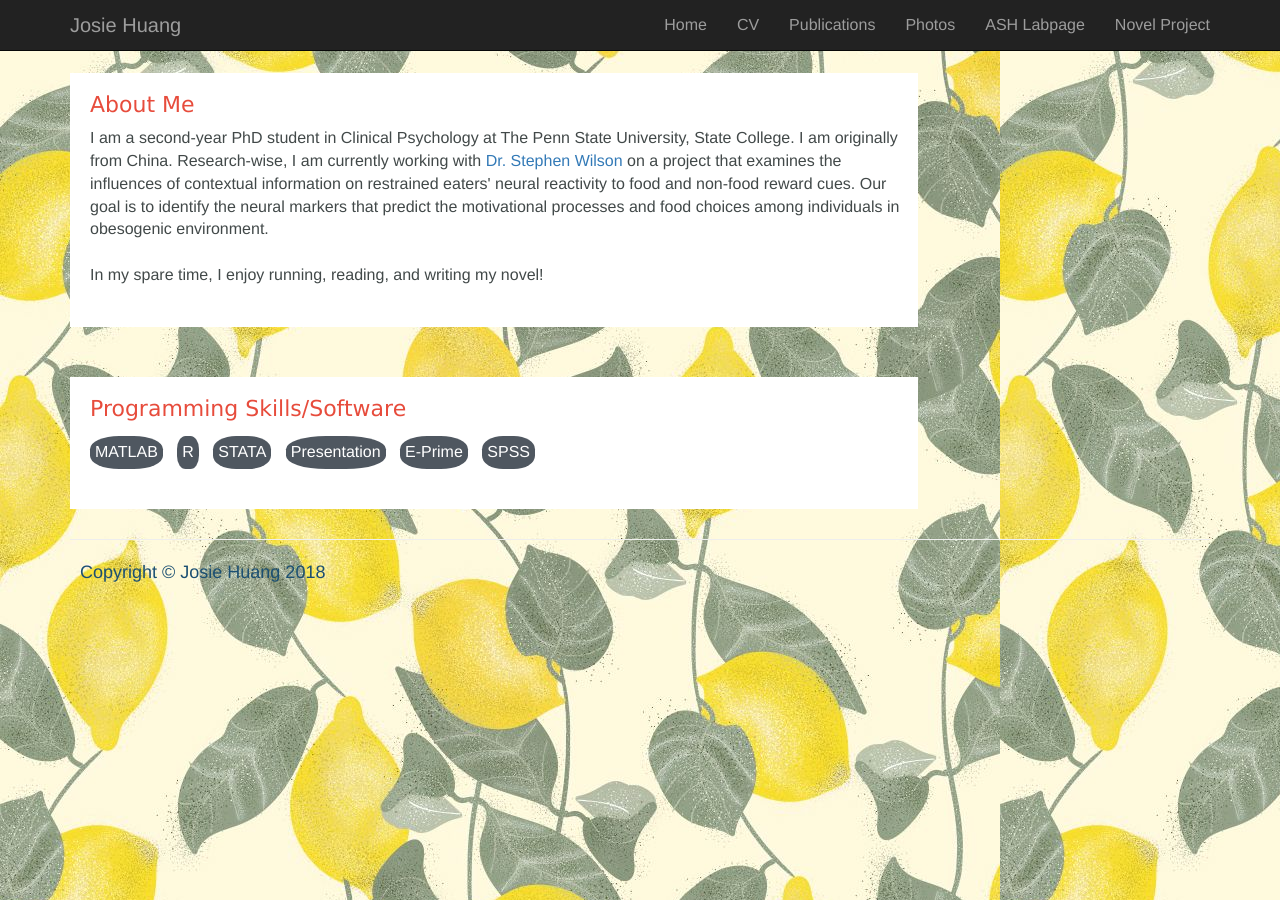
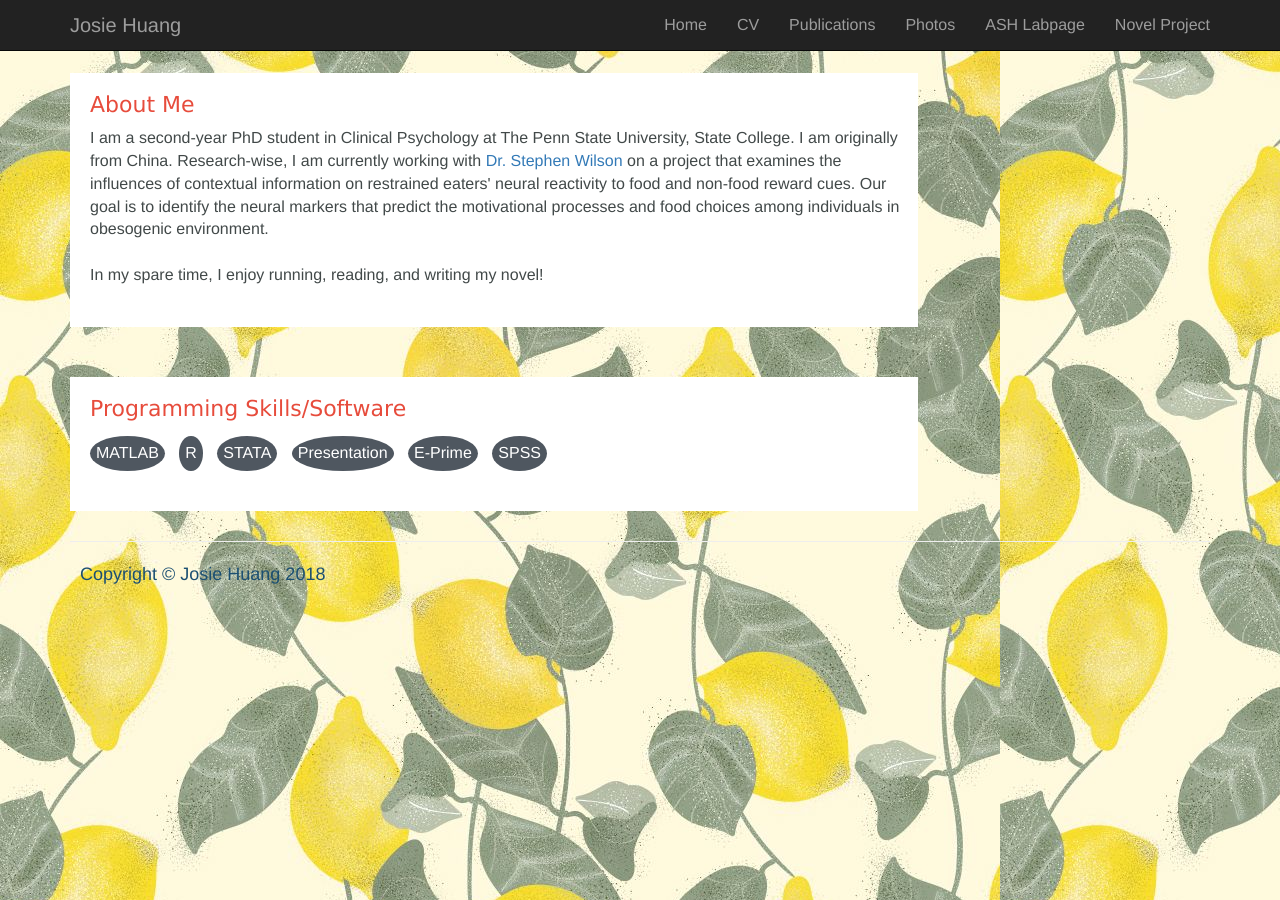
Before and after one commit to josie-shuang/josie-shuang.github.io, a Jekyll site: the page built from index.html, in a window 1280 px wide. Built offline with Jekyll 4.4.1, drawn with Linux system fonts in a browser that asks for light colours.

Commit message:
Update main_style.css

```diff
--- a/css/main_style.css
+++ b/css/main_style.css
@@ -114,8 +114,8 @@ hr{
 	background-color: #4f5760;
 	color: white;
 	display:inline-block;   /* horizontally aligned  */
-	border-radius: 40% ;
-	padding: 5px 5px;
+	border-radius: 50% ;
+	padding: 6px 6px;
 	margin-top: 5px;
 	margin-left: -40px;
 	margin-right: 50px;
```
